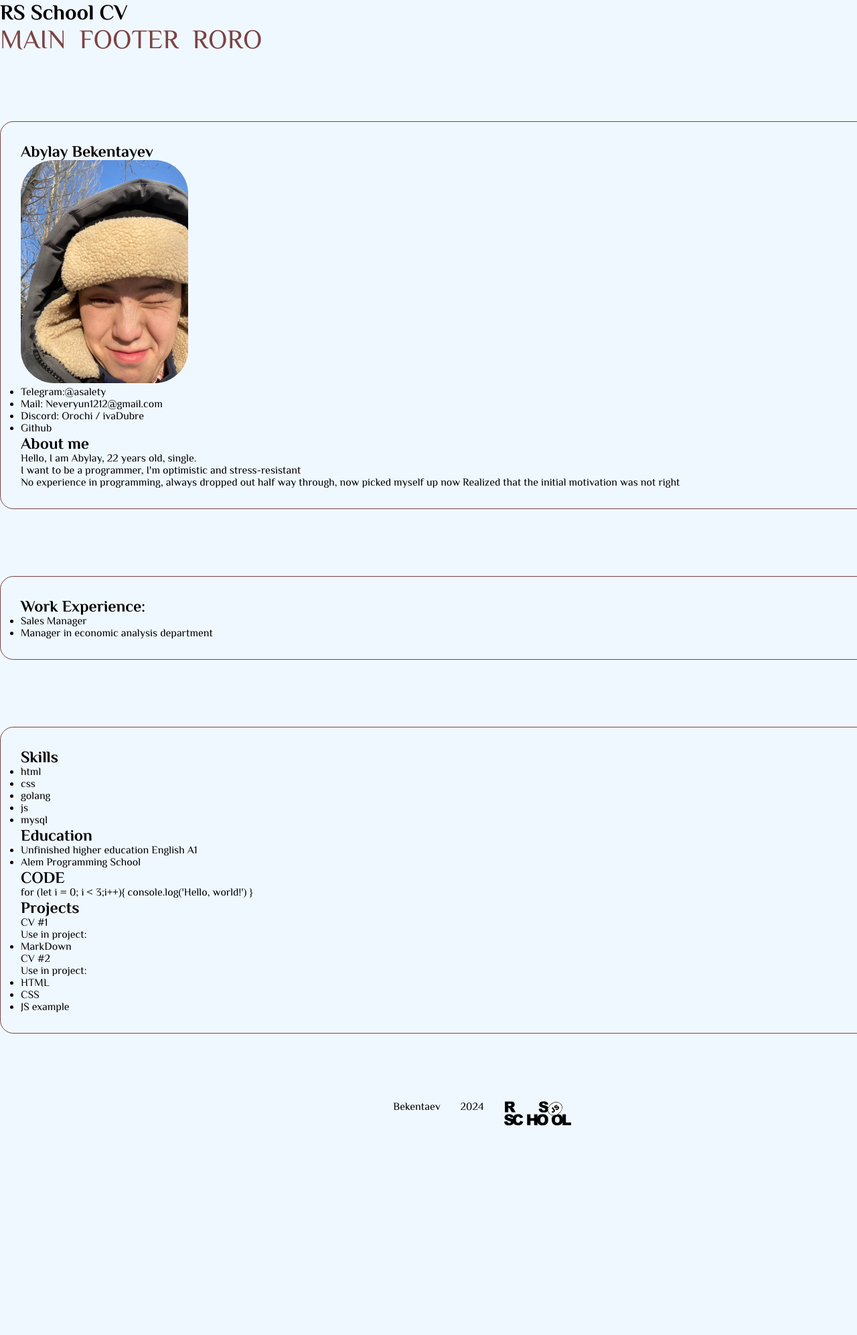
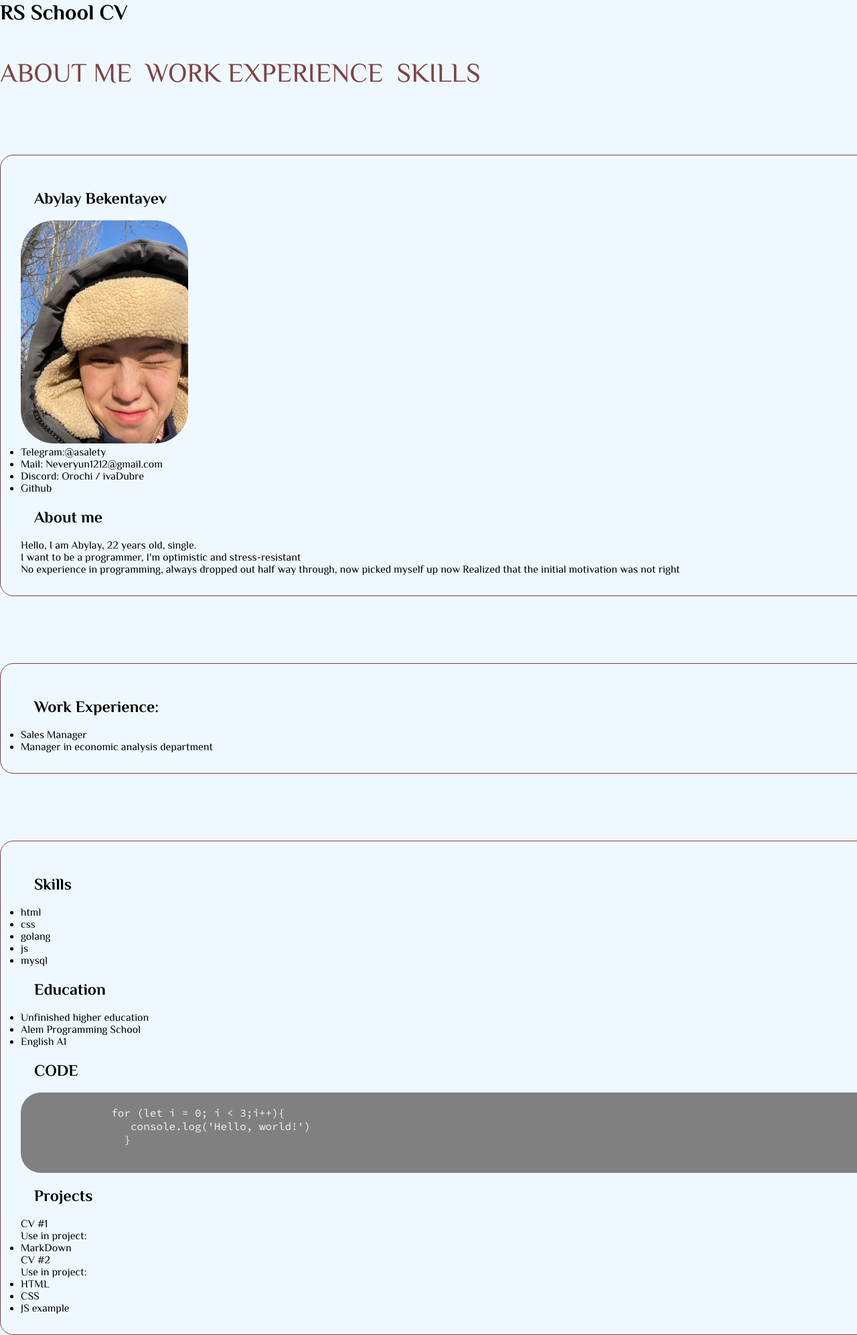
Before and after one commit to Bekentaev/archiv-cv2, a plain HTML site: page index.html in a window 1280 px wide. Shown: the top 1993 px of the page at 67% size. Before the commit the page ends 1684 px from the top, so only its background shows below. Drawn offline with Linux system fonts and the light colour scheme.

Commit message:
fix: html links, css color, and font for code

```diff
--- a/index.html
+++ b/index.html
@@ -15,14 +15,14 @@
       <h1>RS School CV</h1>
       <nav class="nav-bar">
         <ul class="menu">
-          <li class="item"><a href="#">Main</a></li>
-          <li class="item"><a href="#">Footer</a></li>
-          <li class="item"><a href="#">Roro</a></li>
+          <li class="item"><a href="#About_me">About me</a></li>
+          <li class="item"><a href="#Work_Experience">Work Experience</a></li>
+          <li class="item"><a href="#Skills">Skills</a></li>
         </ul>
       </nav>
     </header>
     <main class="main">
-      <section class="sections" id="main1">
+      <section class="sections" id="About_me">
         <h2 class="title">Abylay Bekentayev</h2>
         <img src="img/DA60E97F-9C87-4771-82A9-C577B8D7F373_1_105_c.jpeg" alt="Photo author">
         <ul class="list">
@@ -49,14 +49,14 @@
           not right
         </p>
       </section>
-      <section class="sections" id="main2">
+      <section class="sections" id="Work_Experience">
         <h2 class="title">Work Experience:</h2>
         <ul class="list">
           <li class="item">Sales Manager</li>
           <li class="item">Manager in economic analysis department</li>
         </ul>
       </section>
-      <section class="sections" id="main3">
+      <section class="sections" id="Skills">
         <h2 class="title">Skills</h2>
         <ul class="list">
           <li class="item">html</li>
@@ -67,12 +67,17 @@
         </ul>
         <h2 class="title">Education</h2>
         <ul class="list">
-          <li class="item">Unfinished higher education English A1</li>
+          <li class="item">Unfinished higher education </li>
           <li class="item">Alem Programming School</li>
+          <li class="item">English A1</li>
         </ul>
         <h2 class="title">CODE</h2>
         <code>
-            for (let i = 0; i &lt; 3;i++){ console.log('Hello, world!') }
+          <pre>
+            for (let i = 0; i &lt; 3;i++){
+               console.log('Hello, world!')
+              }
+          </pre>
           </code>
         <h2 class="title">
           Projects
--- a/style.css
+++ b/style.css
@@ -1,4 +1,8 @@
 @import url("https://fonts.googleapis.com/css2?family=Philosopher:ital,wght@0,400;0,700;1,400;1,700&display=swap");
+@import url("https://fonts.googleapis.com/css2?family=Source+Code+Pro:ital,wght@0,200..900;1,200..900&display=swap");
+html {
+  scroll-behavior: smooth;
+}
 * {
   margin: 0;
   padding: 0;
@@ -11,6 +15,10 @@ body {
   width: 1440px;
   margin: 0 auto 0 auto;
   background-color: aliceblue;
+}
+
+.nav-bar {
+  margin: 50px 0;
 }
 .menu {
   list-style-type: none;
@@ -56,3 +64,14 @@ section > img {
   justify-content: center;
   gap: 30px;
 }
+
+pre {
+  padding: 20px;
+  font-family: "Source Code Pro";
+  background-color: grey;
+  border-radius: 30px;
+  color: whitesmoke;
+}
+h2 {
+  margin: 20px;
+}
```
